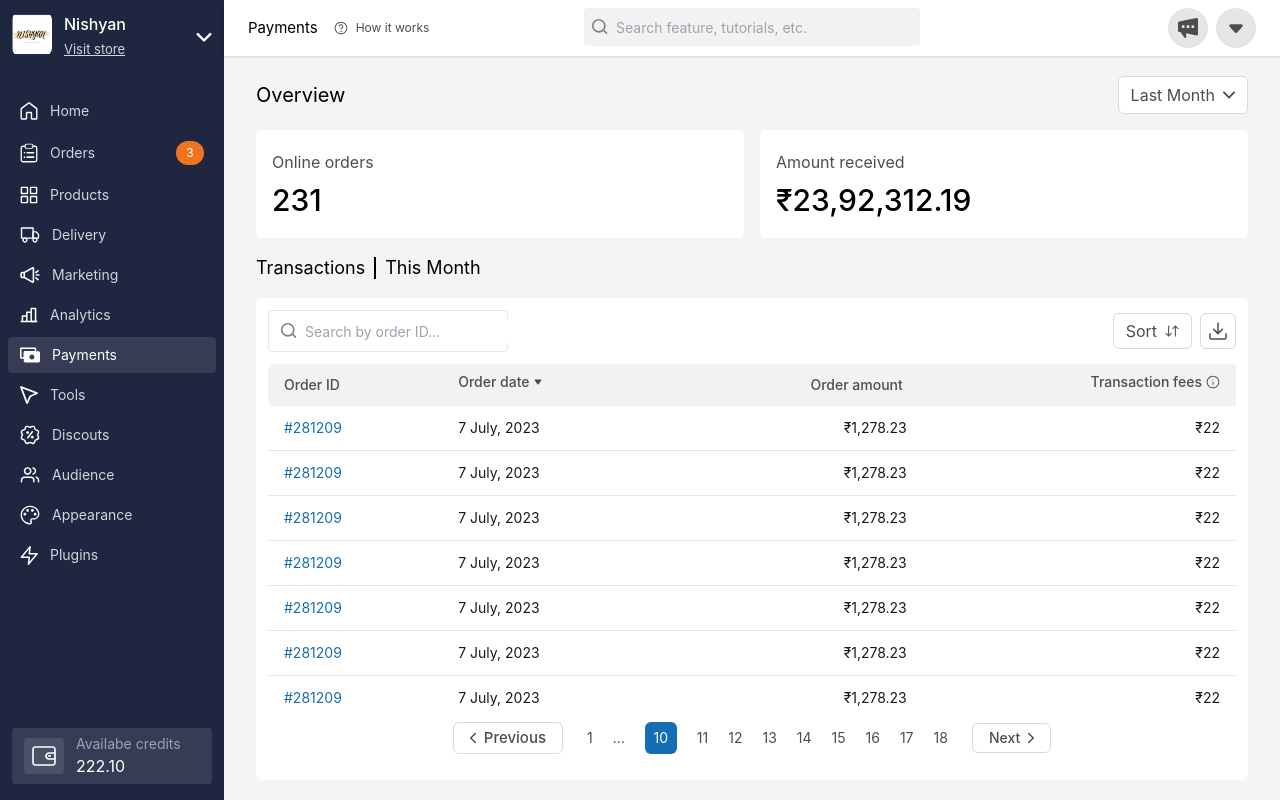
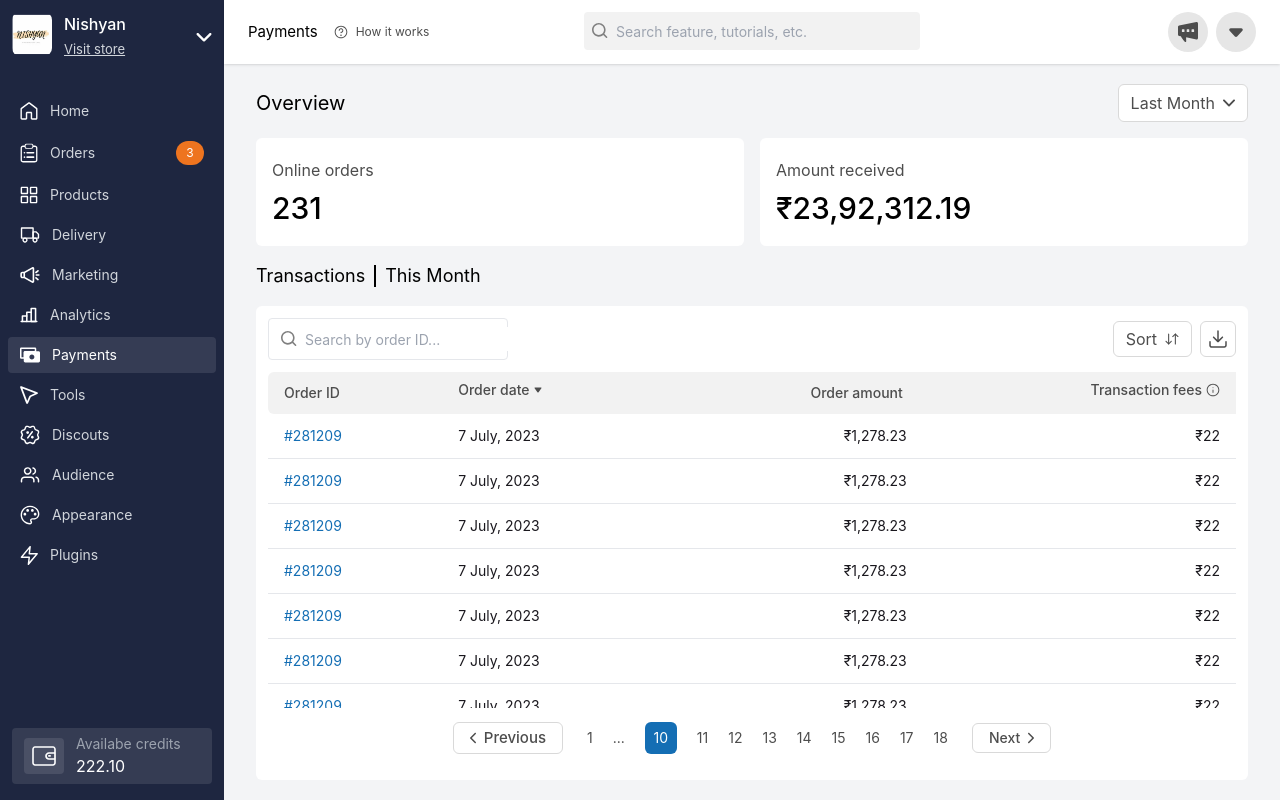
Before and after one commit to ChetanXpro/payout-dashboard, a React (Vite) app: page / in a window 1280 px wide. Built offline with nearby package versions, Linux system fonts and the light colour scheme; a web font is replaced by a local one.

Commit message:
fix: header height

```diff
--- a/src/components/Layout/Header.tsx
+++ b/src/components/Layout/Header.tsx
@@ -6,7 +6,7 @@ import SearchBar from "../SearchBar";
 
 const Header: React.FC = () => {
   return (
-    <header className="bg-white py-2 px-6 z-50  items-center flex justify-between shadow">
+    <header className="bg-white py-3 px-6 z-50  items-center flex justify-between shadow">
       {/* Header content goes here */}
       <div className="flex flex-1 gap-4 h-full items-center ">
         <p className="text-[15px]">Payments</p>
```
